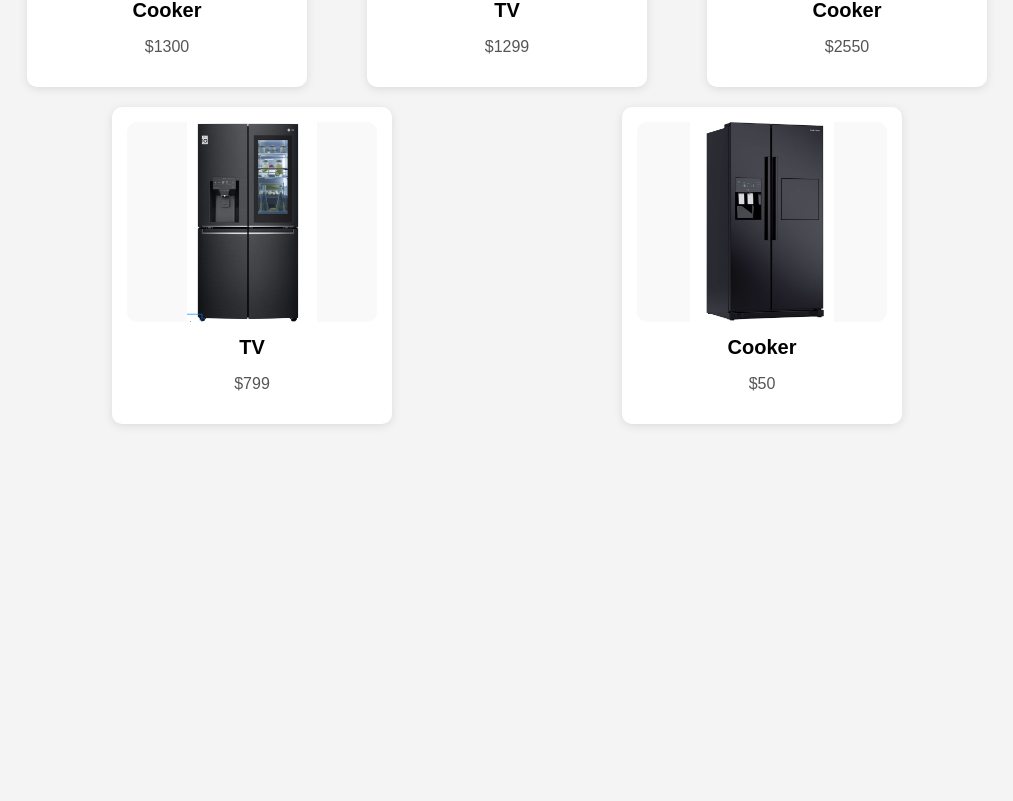
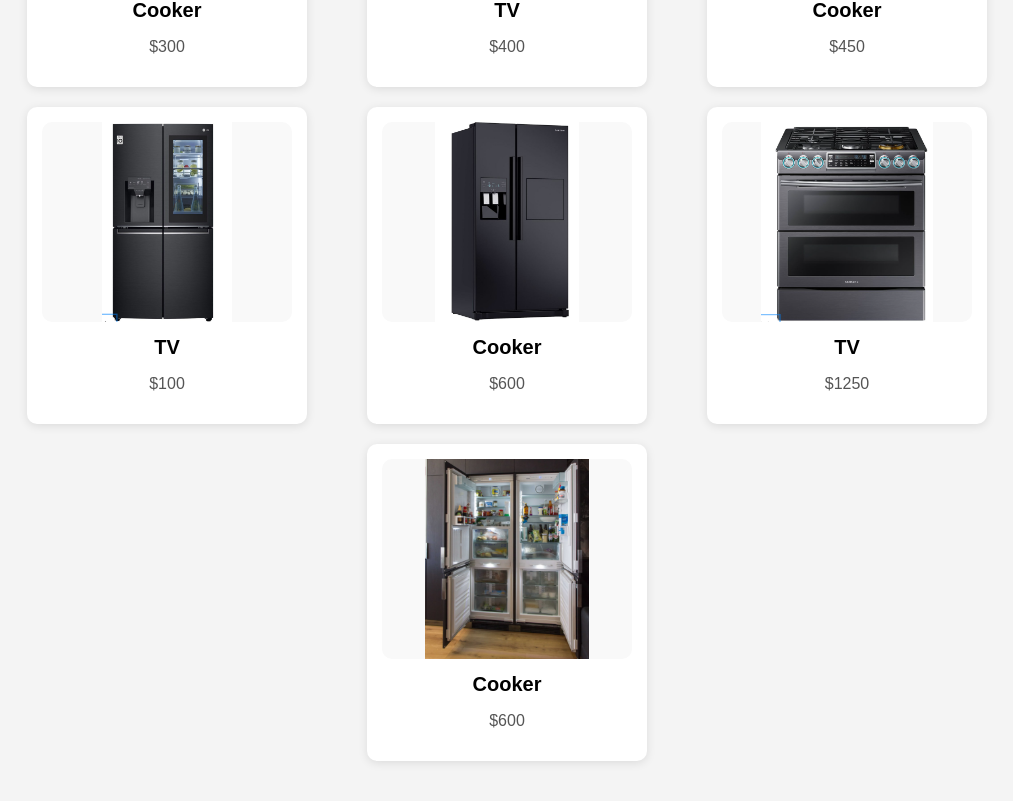
Before and after one commit to AbdimatinAbdullahi/frt, a React (Vite) app: page / in a window 1280 px wide. Shown: the part 949-1750 px from the top of the page, without its empty margins (133-1146 px from the left). Before the commit the page ends 1413 px from the top, so only its background shows below. Built offline with nearby package versions, Linux system fonts and the light colour scheme.

Commit message:
Prices changed

```diff
--- a/src/Components/data.js
+++ b/src/Components/data.js
@@ -1,12 +1,14 @@
 const products = [
-  { id: 1, category: "TV", price: 1290, image: "/images/Cookers/cooker1.png" },
-  { id: 2, category: "Cooker", price: 999, image: "/images/Fridges/fridge2.png" },
-  { id: 3, category: "TV", price: 900, image: "/images/Fridges/fridge3.png" },
-  { id: 4, category: "Cooker", price: 1300, image: "/images/Fridges/fridge4.png" },
-  { id: 5, category: "TV", price: 1299, image: "/images/Fridges/fridge4.png" },
-  { id: 6, category: "Cooker", price: 2550, image: "/images/Fridges/fridge5.png" },
-  { id: 7, category: "TV", price: 799, image: "/images/Fridges/fridge6.png" },
-  { id: 8, category: "Cooker", price: 50, image: "/images/Fridges/fridge7.png" }
+  { id: 1, category: "TV", price: 200, image: "/images/Cookers/cooker1.png" },
+  { id: 2, category: "Cooker", price: 500, image: "/images/Fridges/fridge2.png" },
+  { id: 3, category: "TV", price: 250, image: "/images/Fridges/fridge3.png" },
+  { id: 4, category: "Cooker", price: 300, image: "/images/Fridges/fridge4.png" },
+  { id: 5, category: "TV", price: 400, image: "/images/Fridges/fridge4.png" },
+  { id: 6, category: "Cooker", price: 450, image: "/images/Fridges/fridge5.png" },
+  { id: 7, category: "TV", price: 100, image: "/images/Fridges/fridge6.png" },
+  { id: 8, category: "Cooker", price: 600, image: "/images/Fridges/fridge7.png" },
+  { id: 9, category: "TV", price: 1250, image: "/images/Cookers/cooker1.png" },
+  { id: 10, category: "Cooker", price: 600, image: "/images/Fridges/fridge2.png" },
 ];
 
 export default products;
```
